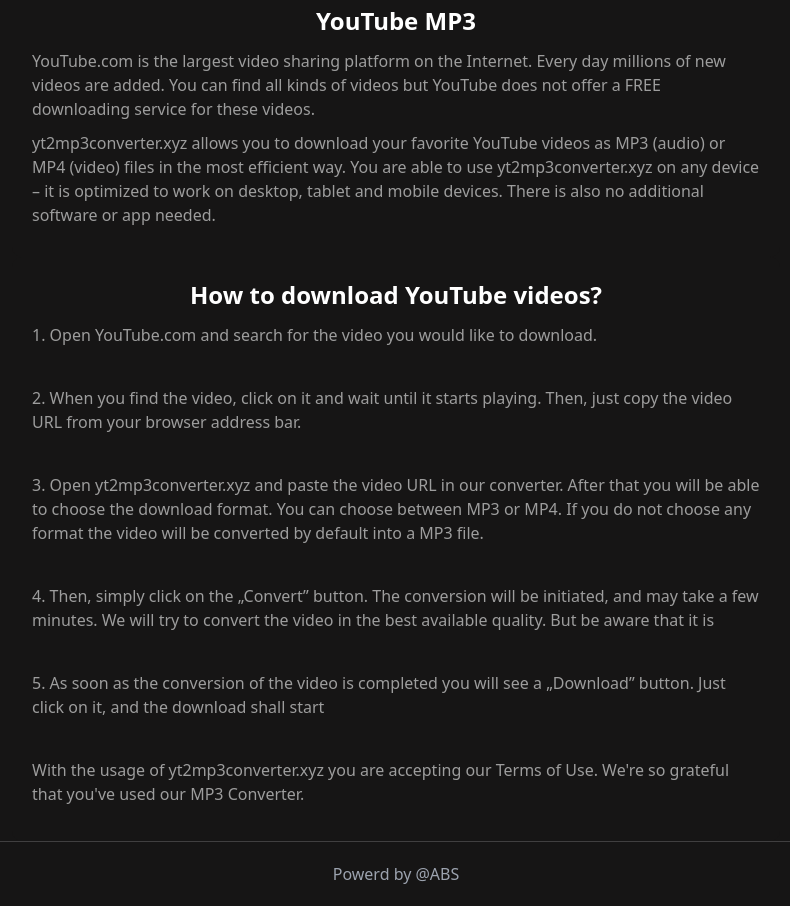
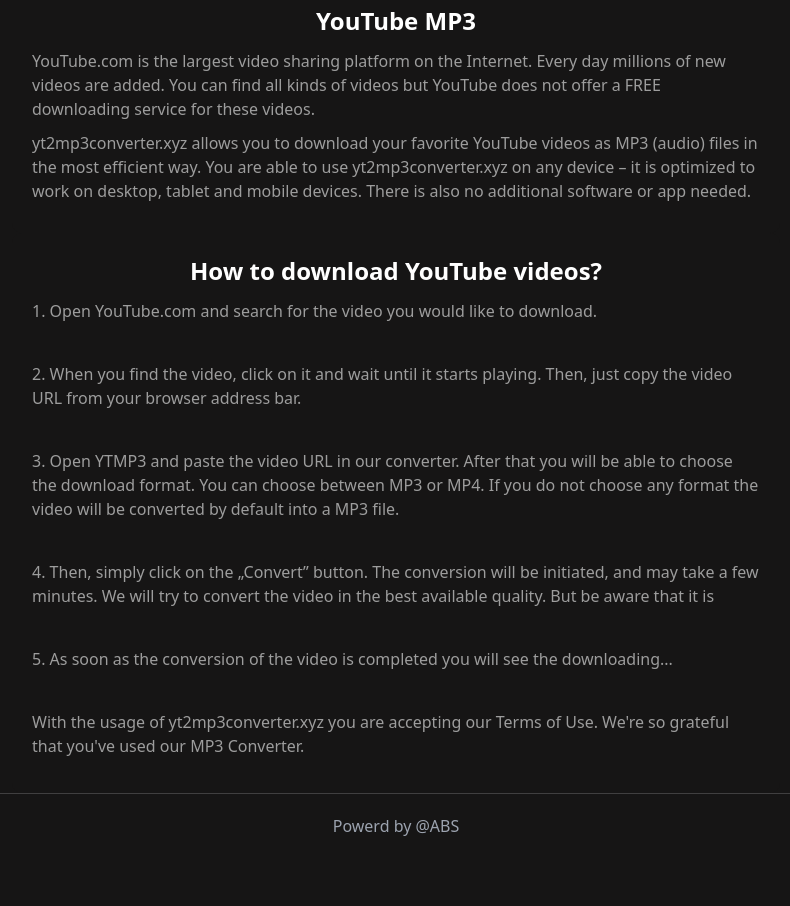
Before and after one commit to Hasintha-git/YtToMp3_converter, a website: page public/index.html in a window 1280 px wide. Shown: the part 295-1201 px from the top of the page, without its empty margins (244-1034 px from the left). After the commit the page ends 1153 px from the top, so only its background shows below. Drawn offline with nearby package versions, Linux system fonts and the light colour scheme; no server answers.

Commit message:
word issue fix

```diff
--- a/public/index.html
+++ b/public/index.html
@@ -71,7 +71,7 @@
         <p>YouTube.com is the largest video sharing platform on the Internet. Every day millions of new videos are
           added. You can find all kinds of videos but YouTube does not offer a FREE downloading service for these
           videos.</p>
-        <p>yt2mp3converter.xyz allows you to download your favorite YouTube videos as MP3 (audio) or MP4 (video) files in the most
+        <p>yt2mp3converter.xyz allows you to download your favorite YouTube videos as MP3 (audio) files in the most
           efficient way. You are able to use yt2mp3converter.xyz on any device – it is optimized to work on desktop, tablet and
           mobile
           devices. There is also no additional software or app needed.</p>
@@ -87,7 +87,7 @@
           <li>2. When you find the video, click on it and wait until it starts playing. Then, just copy the video URL
             from your browser address bar.</li>
           <br>
-          <li>3. Open yt2mp3converter.xyz and paste the video URL in our converter. After that you will be able to choose the
+          <li>3. Open YTMP3 and paste the video URL in our converter. After that you will be able to choose the
             download
             format. You can choose between MP3 or MP4. If you do not choose any format the video will be converted
             by
@@ -96,9 +96,7 @@
           <li>4. Then, simply click on the „Convert” button. The conversion will be initiated, and may take a few
             minutes. We will try to convert the video in the best available quality. But be aware that it is</li>
           <br>
-          <li>5. As soon as the conversion of the video is completed you will see a „Download” button. Just click on
-            it,
-            and the download shall start</li>
+          <li>5. As soon as the conversion of the video is completed you will see the downloading...</li>
           <br>
           <li>With the usage of yt2mp3converter.xyz you are accepting our Terms of Use. We're so grateful that you've used our MP3
             Converter.</li>
```
